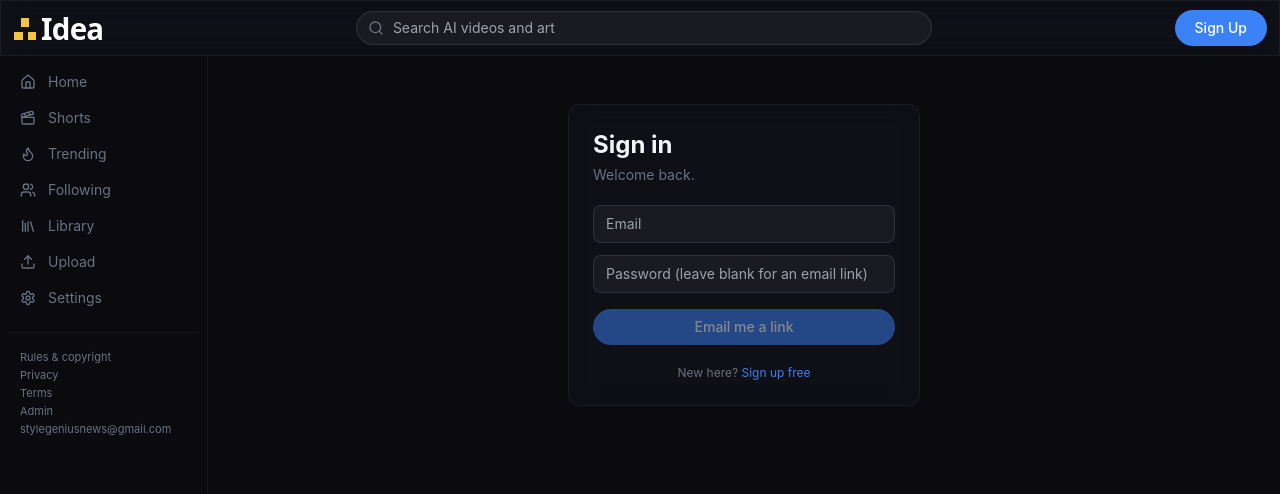
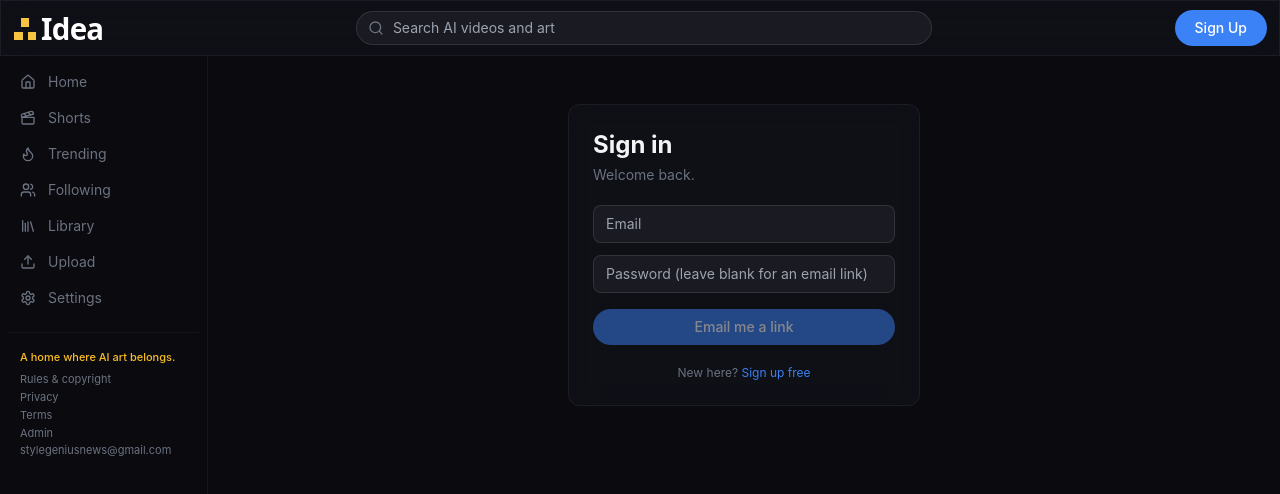
Before and after one commit to fthhomes54-code/AIdea, a Next.js app: page /login in a window 1280 px wide. Shown: the top 494 px of the page. Built offline with nearby package versions, Linux system fonts and the light colour scheme; no server answers.

Commit message:
Terms: no-penalty, no-shadow-ban pledge for AI creators; tagline (#9)
Co-authored-by: fthhomes54-code <fthhomes54-code@users.noreply.github.com>

```diff
--- a/app/terms/page.js
+++ b/app/terms/page.js
@@ -8,6 +8,7 @@ export default function Terms() {
         <p className="text-gray-500">Effective November 6, 2026</p>
         <p>AIdea is free to join. By creating an account you agree to these terms and to our Rules & copyright page.</p>
         <p>Your content: you own what you upload. You must have the right to share it, and you give AIdea permission to host and display it on the platform.</p>
+        <p><strong>Our pledge to AI creators:</strong> AIdea is a home where AI art belongs. We will never penalize, demote, hide or shadow ban a post or account because it was made with AI. Popular and trending AI work is welcome here and ranks on the same terms as everything else. The only reason content is limited or removed is a clear break of the rules below, and we will tell you when that happens.</p>
         <p>Not allowed: illegal content, anything involving minors in a sexual or harmful way, threats, hate speech, and sexual or deceptive deepfakes of real people.</p>
         <p>Moderation: members can report posts, and we may remove content or accounts that break the rules.</p>
         <p>The service is provided as is, without warranties, and may change over time.</p>
--- a/components/AppShell.js
+++ b/components/AppShell.js
@@ -48,7 +48,7 @@ export default function AppShell({ children }) {
             );
           })}
           <div className="mt-4 pt-4 border-t border-white/5 px-3 text-[11px] text-muted leading-relaxed">
-            <Link href="/rules" className="hover:text-white">Rules & copyright</Link><br /><Link href="/privacy" className="hover:text-white">Privacy</Link><br /><Link href="/terms" className="hover:text-white">Terms</Link><br /><Link href="/admin/reports" className="hover:text-white">Admin</Link><br />stylegeniusnews@gmail.com
+            <span className="block text-gold font-medium mb-1">A home where AI art belongs.</span><Link href="/rules" className="hover:text-white">Rules & copyright</Link><br /><Link href="/privacy" className="hover:text-white">Privacy</Link><br /><Link href="/terms" className="hover:text-white">Terms</Link><br /><Link href="/admin/reports" className="hover:text-white">Admin</Link><br />stylegeniusnews@gmail.com
           </div>
         </aside>
         <main className="flex-1 min-w-0">{children}</main>
```
Also changed, not shown: 1 other file (tests, documents, lock files or other folders).
